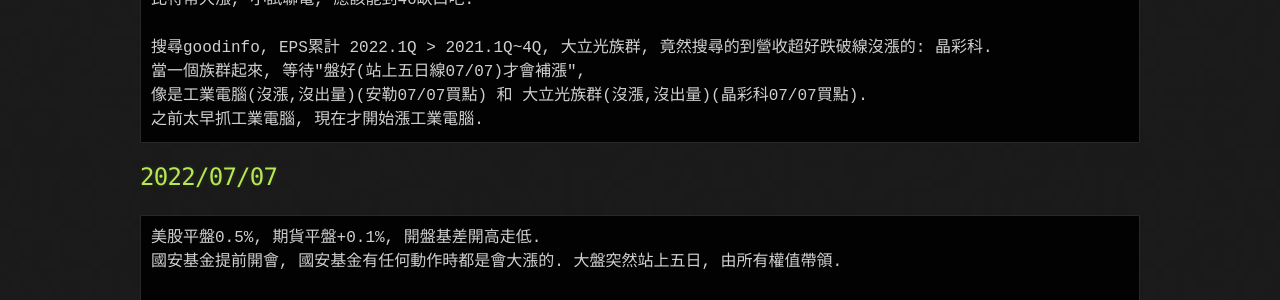
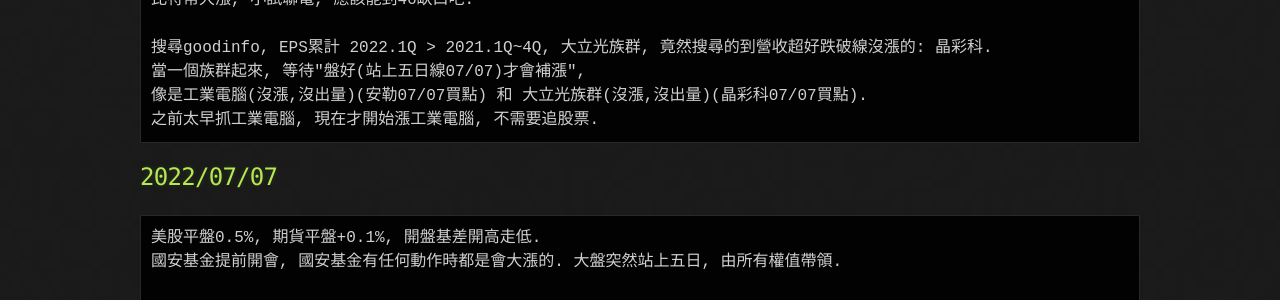
Before and after one commit to lepg5487/Stock_God, a Jekyll site: the page built from index.md, in a window 1280 px wide and 900 px high. Shown: the part 434-734 px from the top of the window. Built offline with Jekyll 4.4.1, drawn with Linux system fonts in a browser that asks for light colours; our own code applies the rules of GitHub Pages for plain Markdown files; some of the changed text lies outside the part shown.

Commit message:
Update index.md

````diff
--- a/index.md
+++ b/index.md
@@ -15,7 +15,7 @@
 搜尋goodinfo, EPS累計 2022.1Q > 2021.1Q~4Q, 大立光族群, 竟然搜尋的到營收超好跌破線沒漲的: 晶彩科.
 當一個族群起來, 等待"盤好(站上五日線07/07)才會補漲",
 像是工業電腦(沒漲,沒出量)(安勒07/07買點) 和 大立光族群(沒漲,沒出量)(晶彩科07/07買點).
-之前太早抓工業電腦, 現在才開始漲工業電腦.
+之前太早抓工業電腦, 現在才開始漲工業電腦, 不需要追股票.
 ```
 
 ## 2022/07/07
````
